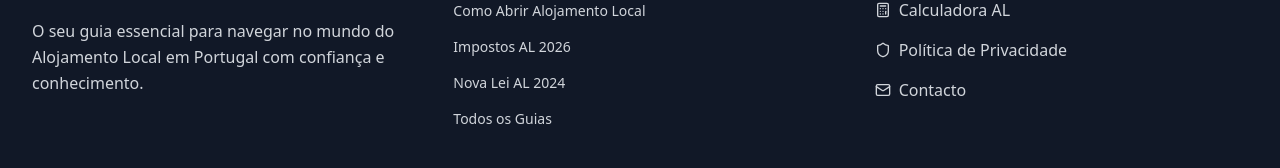
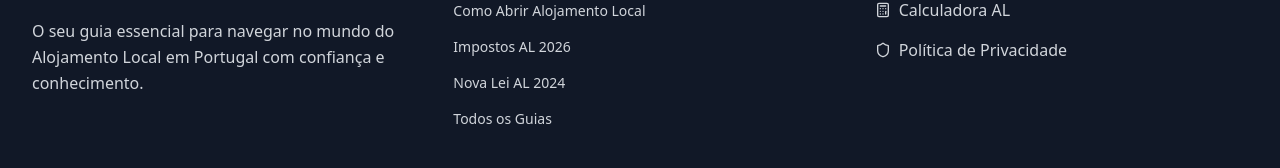
Before and after one commit to rbarroca/tudosobreal, a React (Vite) app: page /blog in a window 1280 px wide. Shown: the part 1623-1791 px from the top of the page. Built offline with nearby package versions, Linux system fonts and the light colour scheme; no server answers.

Commit message:
chore: ocultar link de contacto no footer
https://claude.ai/code/session_01WBkpERNmLr39LChxbYXrHV

```diff
--- a/src/components/Footer.tsx
+++ b/src/components/Footer.tsx
@@ -1,6 +1,6 @@
 import React from 'react';
 import { Link } from 'react-router-dom';
-import { BookOpen, Calculator, Shield, Mail } from 'lucide-react';
+import { BookOpen, Calculator, Shield } from 'lucide-react';
 
 export function Footer() {
   return (
@@ -64,12 +64,6 @@ export function Footer() {
                   <span>Política de Privacidade</span>
                 </Link>
               </li>
-              <li>
-                <a href="#" className="flex items-center space-x-2 text-gray-300 hover:text-white transition-colors duration-200">
-                  <Mail className="w-4 h-4" />
-                  <span>Contacto</span>
-                </a>
-              </li>
             </ul>
           </div>
         </div>
```
